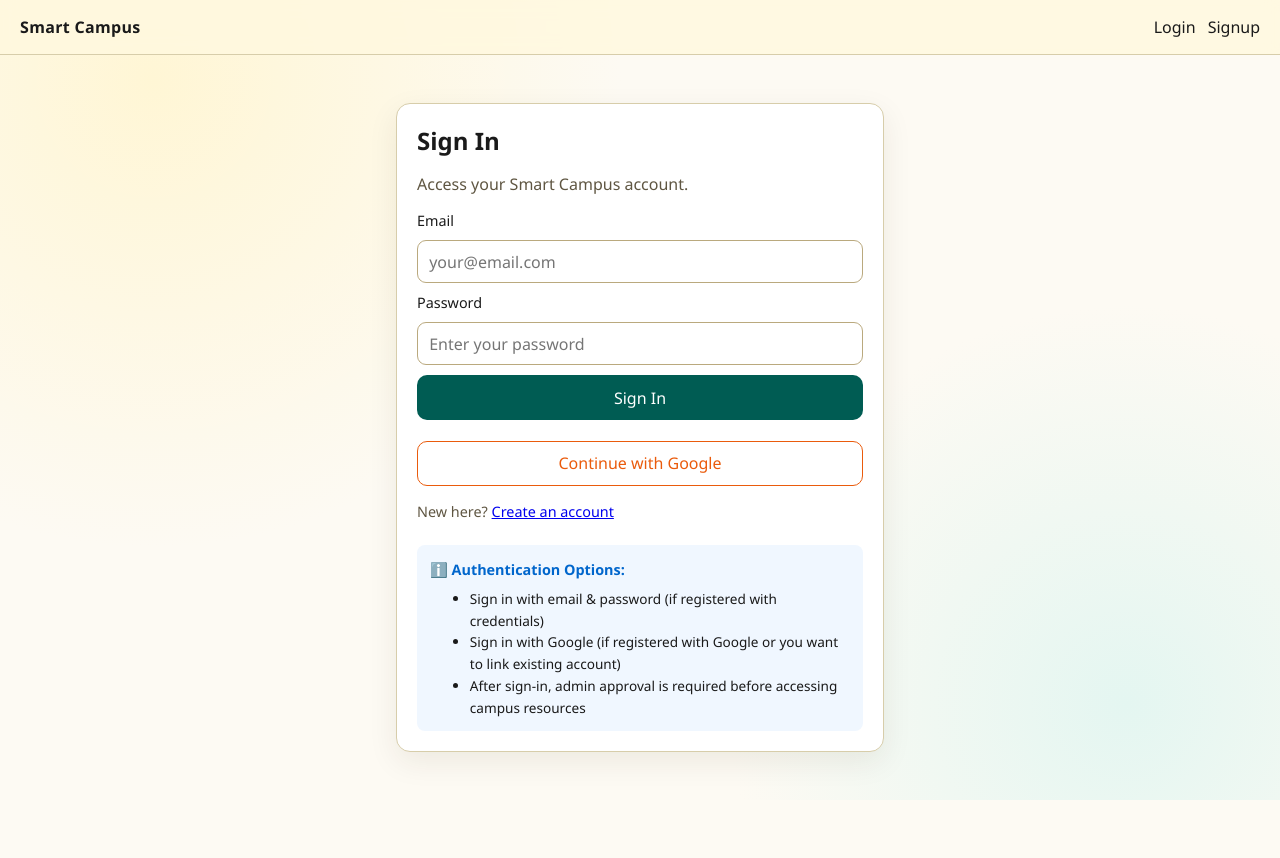
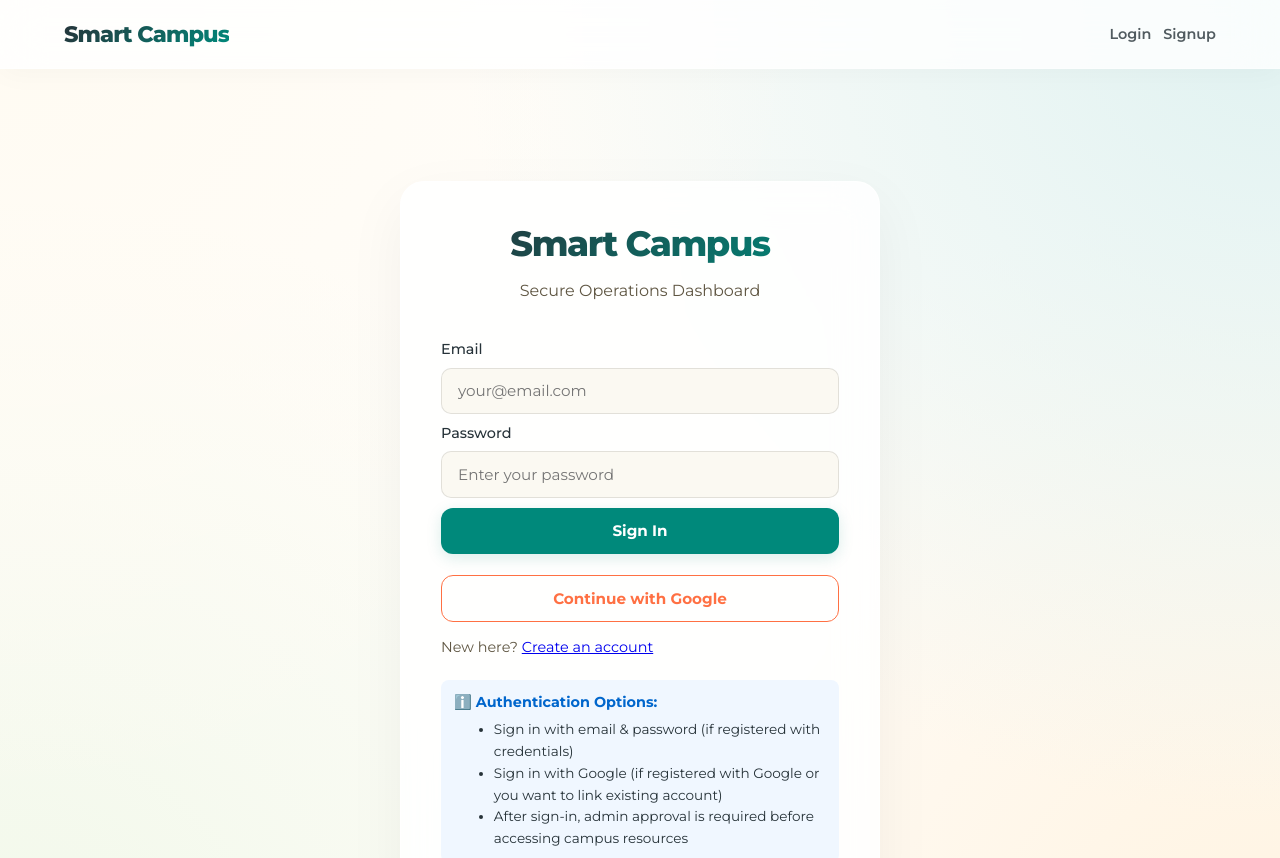
Before and after one commit to ashan-git2004/Resourcely, a React (Vite) app in the folder frontend/: page /login in a window 1280 px wide. Shown: the top 858 px of the page. Before the commit the page ends 800 px from the top, so only its background shows below. Built offline with nearby package versions, Linux system fonts and the light colour scheme; no server answers.

Commit message:
feat: implement authentication pages and admin user management with global stylesheet support

```diff
--- a/frontend/src/features/auth/LoginPage.jsx
+++ b/frontend/src/features/auth/LoginPage.jsx
@@ -51,11 +51,14 @@ export default function LoginPage() {
   }
 
   return (
-    <section className="card">
-      <h1>Sign In</h1>
-      <p className="muted">Access your Smart Campus account.</p>
+    <div className="auth-layout">
+      <div className="card">
+        <div style={{ textAlign: "center", marginBottom: "2.5rem" }}>
+          <h1 className="brand" style={{ fontSize: "2.2rem", marginBottom: "0.5rem" }}>Smart Campus</h1>
+          <p className="muted">Secure Operations Dashboard</p>
+        </div>
 
-      {error && <p className="alert">{error}</p>}
+        {error && <div className="alert show" style={{ marginBottom: "1.5rem" }}>{error}</div>}
 
       <form onSubmit={handleSubmit} className="form-grid">
         <label htmlFor="login-email">Email</label>
@@ -98,7 +101,8 @@ export default function LoginPage() {
           <li>Sign in with Google (if registered with Google or you want to link existing account)</li>
           <li>After sign-in, admin approval is required before accessing campus resources</li>
         </ul>
+        </div>
       </div>
-    </section>
+    </div>
   );
 }
--- a/frontend/src/features/auth/RegisterPage.jsx
+++ b/frontend/src/features/auth/RegisterPage.jsx
@@ -50,14 +50,15 @@ export default function RegisterPage() {
   }
 
   return (
-    <section className="card">
-      <h1>Create Account</h1>
-      <p className="muted">
-        Register to get started. After verification, admins will assign your role and permissions.
-      </p>
+    <div className="auth-layout">
+      <div className="card">
+        <div style={{ textAlign: "center", marginBottom: "2.5rem" }}>
+          <h1 className="brand" style={{ fontSize: "2.2rem", marginBottom: "0.5rem" }}>Create Account</h1>
+          <p className="muted">Join the Smart Campus operations portal</p>
+        </div>
 
-      {error && <p className="alert">{error}</p>}
-      {success && <p className="success">{success}</p>}
+        {error && <div className="alert show" style={{ marginBottom: "1.5rem" }}>{error}</div>}
+        {success && <div className="alert success show" style={{ marginBottom: "1.5rem" }}>{success}</div>}
 
       <form onSubmit={handleSubmit} className="form-grid">
         <label htmlFor="register-email">Email Address</label>
@@ -121,6 +122,7 @@ export default function RegisterPage() {
           <li>Login anytime using your chosen authentication method</li>
         </ol>
       </div>
-    </section>
+      </div>
+    </div>
   );
 }
--- a/frontend/src/features/auth/StudentDashboard.jsx
+++ b/frontend/src/features/auth/StudentDashboard.jsx
@@ -5,36 +5,55 @@ export default function StudentDashboard() {
   const { auth } = useAuth();
 
   return (
-    <section className="card">
-      <h1>Student Dashboard</h1>
-      <p>Access campus resources and services.</p>
+    <div className="layout" style={{ maxWidth: "800px" }}>
+      <div className="card">
+        <div className="page-header" style={{ marginBottom: "2rem" }}>
+          <div>
+            <h1 className="brand" style={{ fontSize: "2rem", marginBottom: "0.25rem" }}>Student Hub</h1>
+            <p className="muted">Managing your campus experience at a glance.</p>
+          </div>
+        </div>
 
-      <div className="info-stack">
-        <div>
-          <strong>Email:</strong> {auth?.email}
+        <div className="glass-card" style={{ padding: "1.5rem", background: "rgba(0,137,123,0.03)", marginBottom: "2rem" }}>
+           <div style={{ display: "grid", gridTemplateColumns: "1fr 1fr", gap: "1rem" }}>
+              <div>
+                <strong style={{ fontSize: "0.8rem", textTransform: "uppercase", color: "var(--accent)" }}>Student Profile</strong>
+                <div style={{ fontWeight: 700, fontSize: "1.1rem" }}>{auth?.email}</div>
+              </div>
+              <div style={{ textAlign: "right" }}>
+                <span className="badge badge-open">Active Scholar</span>
+              </div>
+           </div>
         </div>
-        <div>
-          <strong>Role:</strong> Student
+
+        <h3>Quick Actions</h3>
+        <div style={{ display: "grid", gridTemplateColumns: "repeat(auto-fit, minmax(220px, 1fr))", gap: "1rem", marginTop: "1rem" }}>
+          <div className="card" style={{ padding: "1.25rem", background: "#fff", cursor: "pointer", border: "1px solid rgba(0,0,0,0.05)" }}>
+            <div style={{ fontSize: "1.5rem", marginBottom: "0.5rem" }}>📅</div>
+            <strong style={{ display: "block" }}>View Schedules</strong>
+            <p className="muted" style={{ fontSize: "0.8rem", margin: "0.25rem 0" }}>Check your class and facility hours.</p>
+          </div>
+          <div className="card" style={{ padding: "1.25rem", background: "#fff", cursor: "pointer", border: "1px solid rgba(0,0,0,0.05)" }}>
+            <div style={{ fontSize: "1.5rem", marginBottom: "0.5rem" }}>📍</div>
+            <strong style={{ display: "block" }}>Facility Finder</strong>
+            <p className="muted" style={{ fontSize: "0.8rem", margin: "0.25rem 0" }}>Navigate laboratories and halls.</p>
+          </div>
+          <div className="card" style={{ padding: "1.25rem", background: "rgba(255,112,67,0.05)", border: "1px solid rgba(255,112,67,0.2)", cursor: "pointer" }}>
+            <div style={{ fontSize: "1.5rem", marginBottom: "0.5rem" }}>⚠️</div>
+            <strong style={{ display: "block" }}>Report Issue</strong>
+            <p className="muted" style={{ fontSize: "0.8rem", margin: "0.25rem 0" }}>Notify technicians of facility problems.</p>
+          </div>
+          <div className="card" style={{ padding: "1.25rem", background: "#fff", cursor: "pointer", border: "1px solid rgba(0,0,0,0.05)" }}>
+            <div style={{ fontSize: "1.5rem", marginBottom: "0.5rem" }}>📢</div>
+            <strong style={{ display: "block" }}>Announcements</strong>
+            <p className="muted" style={{ fontSize: "0.8rem", margin: "0.25rem 0" }}>Stay updated with campus news.</p>
+          </div>
         </div>
-        <div>
-          <strong>Registration Provider:</strong> {auth?.provider}
-        </div>
+
+        <p className="muted" style={{ marginTop: "2.5rem", textAlign: "center" }}>
+          Not your account? <Link to="/login" style={{ color: "var(--accent)", fontWeight: 700, textDecoration: "none" }}>Switch user</Link>
+        </p>
       </div>
-
-      <h2 style={{ marginTop: "1.5rem" }}>Available Actions</h2>
-      <ul style={{ lineHeight: "1.8" }}>
-        <li>View current schedules</li>
-        <li>Access campus facilities information</li>
-        <li>Request maintenance for facilities</li>
-        <li>View campus announcements</li>
-        <li>Report facility issues</li>
-      </ul>
-
-      <p className="muted" style={{ marginTop: "1rem" }}>
-        <Link to="/login" className="text-link">
-          Switch account
-        </Link>
-      </p>
-    </section>
+    </div>
   );
 }
--- a/frontend/src/styles.css
+++ b/frontend/src/styles.css
@@ -1,14 +1,40 @@
 @import url("https://fonts.googleapis.com/css2?family=Montserrat:wght@400;500;600;700;800&display=swap");
+
+html {
+  scroll-behavior: smooth;
+}
+
+::selection {
+  background: var(--accent);
+  color: white;
+}
+
+::-webkit-scrollbar {
+  width: 8px;
+}
+
+::-webkit-scrollbar-track {
+  background: transparent;
+}
+
+::-webkit-scrollbar-thumb {
+  background: rgba(0, 0, 0, 0.1);
+  border-radius: 10px;
+}
+
+::-webkit-scrollbar-thumb:hover {
+  background: var(--accent);
+}
 
 :root {
   --bg: #fdfaf3;
   --panel: #ffffff;
-  --ink: #1a1a1a;
-  --accent: #005c53;
-  --accent-2: #ea5b0c;
-  --border: #d7cdaa;
-  --error-bg: #ffd7d7;
-  --error-ink: #6f1313;
+  --ink: #263238;
+  --accent: #00897b; /* More vibrant teal */
+  --accent-2: #ff7043; /* More modern orange */
+  --border: rgba(215, 205, 170, 0.4);
+  --error-bg: #ffebee;
+  --error-ink: #c62828;
 }
 
 * {
@@ -18,11 +44,14 @@
 body {
   margin: 0;
   min-height: 100vh;
-  font-family: "Space Grotesk", "Segoe UI", sans-serif;
+  font-family: "Montserrat", sans-serif;
   color: var(--ink);
   background:
-    radial-gradient(circle at 12% 10%, #fff6d5 0%, transparent 35%),
-    radial-gradient(circle at 88% 88%, #e4f6f1 0%, transparent 30%), var(--bg);
+    radial-gradient(circle at 0% 0%, #fffbf2 0%, transparent 50%),
+    radial-gradient(circle at 100% 0%, #e0f2f1 0%, transparent 50%),
+    radial-gradient(circle at 100% 100%, #fff3e0 0%, transparent 50%),
+    radial-gradient(circle at 0% 100%, #f1f8e9 0%, transparent 50%),
+    #fffdfa;
 }
 
 #root {
@@ -33,17 +62,26 @@ body {
   display: flex;
   justify-content: space-between;
   align-items: center;
-  padding: 1rem 1.25rem;
-  border-bottom: 1px solid var(--border);
-  background: rgba(255, 248, 222, 0.85);
-  backdrop-filter: blur(8px);
+  padding: 1.25rem 5%;
+  background: rgba(255, 255, 255, 0.8);
+  backdrop-filter: blur(20px);
+  border-bottom: 1px solid rgba(255, 255, 255, 0.3);
+  position: sticky;
+  top: 0;
+  z-index: 1000;
+  box-shadow: 0 4px 30px rgba(0, 0, 0, 0.03);
 }
 
 .brand {
   color: var(--ink);
   text-decoration: none;
-  font-weight: 700;
-  letter-spacing: 0.02em;
+  font-weight: 800;
+  font-size: 1.4rem;
+  letter-spacing: -0.04em;
+  background: linear-gradient(135deg, var(--ink) 0%, var(--accent) 100%);
+  -webkit-background-clip: text;
+  background-clip: text;
+  -webkit-text-fill-color: transparent;
 }
 
 .topnav {
@@ -55,21 +93,40 @@ body {
 .nav-link {
   color: var(--ink);
   text-decoration: none;
+  font-weight: 600;
+  font-size: 0.9rem;
+  opacity: 0.8;
+  transition: all 0.2s ease;
+  position: relative;
+}
+
+.nav-link:hover {
+  opacity: 1;
+  color: var(--accent);
 }
 
 .layout {
-  max-width: 520px;
+  max-width: 1200px;
   margin: 3rem auto;
-  padding: 0 1rem;
+  padding: 0 1.5rem;
+  display: flex;
+  flex-direction: column;
+}
+
+.auth-layout {
+  max-width: 480px;
+  margin: 4rem auto;
+  width: 100%;
 }
 
 .card {
-  background: var(--panel);
-  border: 1px solid var(--border);
-  border-radius: 14px;
-  padding: 1.25rem;
-  box-shadow: 0 10px 30px rgba(48, 35, 8, 0.08);
-  animation: rise 260ms ease-out;
+  background: rgba(255, 255, 255, 0.85);
+  backdrop-filter: blur(20px);
+  border: 1px solid rgba(255, 255, 255, 0.5);
+  border-radius: 24px;
+  padding: 2.5rem;
+  box-shadow: 0 20px 60px rgba(0, 0, 0, 0.05);
+  animation: rise 0.4s ease-out;
 }
 
 @keyframes rise {
@@ -106,35 +163,49 @@ label {
 
 input {
   width: 100%;
-  padding: 0.62rem 0.7rem;
-  border: 1px solid #baa97e;
-  border-radius: 9px;
-  font: inherit;
-  background: #fff;
+  padding: 0.8rem 1rem;
+  border: 1px solid rgba(0, 0, 0, 0.1);
+  border-radius: 10px;
+  font-family: inherit;
+  font-size: 0.95rem;
+  background: #fbf9f2;
+  transition: all 0.25s ease;
 }
 
 input:focus {
-  outline: 2px solid #6fa89f;
-  outline-offset: 1px;
+  outline: none;
+  border-color: var(--accent);
+  background: #ffffff;
+  box-shadow: 0 4px 15px rgba(0, 137, 123, 0.08);
 }
 
 .primary-btn,
 .secondary-btn,
 .ghost-btn {
-  padding: 0.66rem 0.9rem;
-  border-radius: 10px;
+  padding: 0.8rem 1.4rem;
+  border-radius: 12px;
   border: 1px solid transparent;
-  font: inherit;
+  font-family: inherit;
+  font-weight: 700;
   cursor: pointer;
   text-decoration: none;
   display: inline-flex;
   justify-content: center;
   align-items: center;
+  transition: all 0.3s cubic-bezier(0.4, 0, 0.2, 1);
+  font-size: 0.95rem;
 }
 
 .primary-btn {
   background: var(--accent);
   color: #fff;
+  box-shadow: 0 4px 15px rgba(0, 137, 123, 0.15);
+}
+
+.primary-btn:hover {
+  background: #00796b;
+  transform: translateY(-2px);
+  box-shadow: 0 10px 25px rgba(0, 137, 123, 0.25);
 }
 
 .primary-btn:disabled {
@@ -1127,6 +1198,7 @@ input:focus {
 .glass-card {
   flex: 1;
   min-width: 110px;
+  border-radius: 20px;
 }
 
 /* Responsive adjustments */
@@ -1222,9 +1294,10 @@ input:focus {
   gap: 1rem;
   margin-bottom: 2rem;
   padding: 1.5rem;
-  background: linear-gradient(135deg, #f8f6f0 0%, #fff 100%);
-  border: 1px solid #e8e3d3;
-  border-radius: 16px;
+  background: rgba(255, 255, 255, 0.4);
+  backdrop-filter: blur(10px);
+  border: 1px solid rgba(255, 255, 255, 0.5);
+  border-radius: 24px;
 }
 
 .stat-item {
@@ -1328,3 +1401,36 @@ input:focus {
     width: 100%;
   }
 }
+
+.badge {
+  padding: 0.4rem 0.8rem;
+  border-radius: 50px;
+  font-size: 0.75rem;
+  font-weight: 800;
+  text-transform: uppercase;
+  letter-spacing: 0.05em;
+  display: inline-flex;
+  align-items: center;
+}
+
+.badge-open {
+  background: rgba(0, 137, 123, 0.1);
+  color: var(--accent);
+}
+
+.badge-urgent {
+  background: rgba(255, 112, 67, 0.1);
+  color: var(--accent-2);
+}
+
+.empty-state {
+  text-align: center;
+  padding: 4rem 2rem;
+  opacity: 0.6;
+}
+
+.flex-center {
+  display: flex;
+  align-items: center;
+  gap: 1rem;
+}
```
Also changed, not shown: frontend/src/features/admin/AdminUsersPage.jsx (+53 -36 lines).
